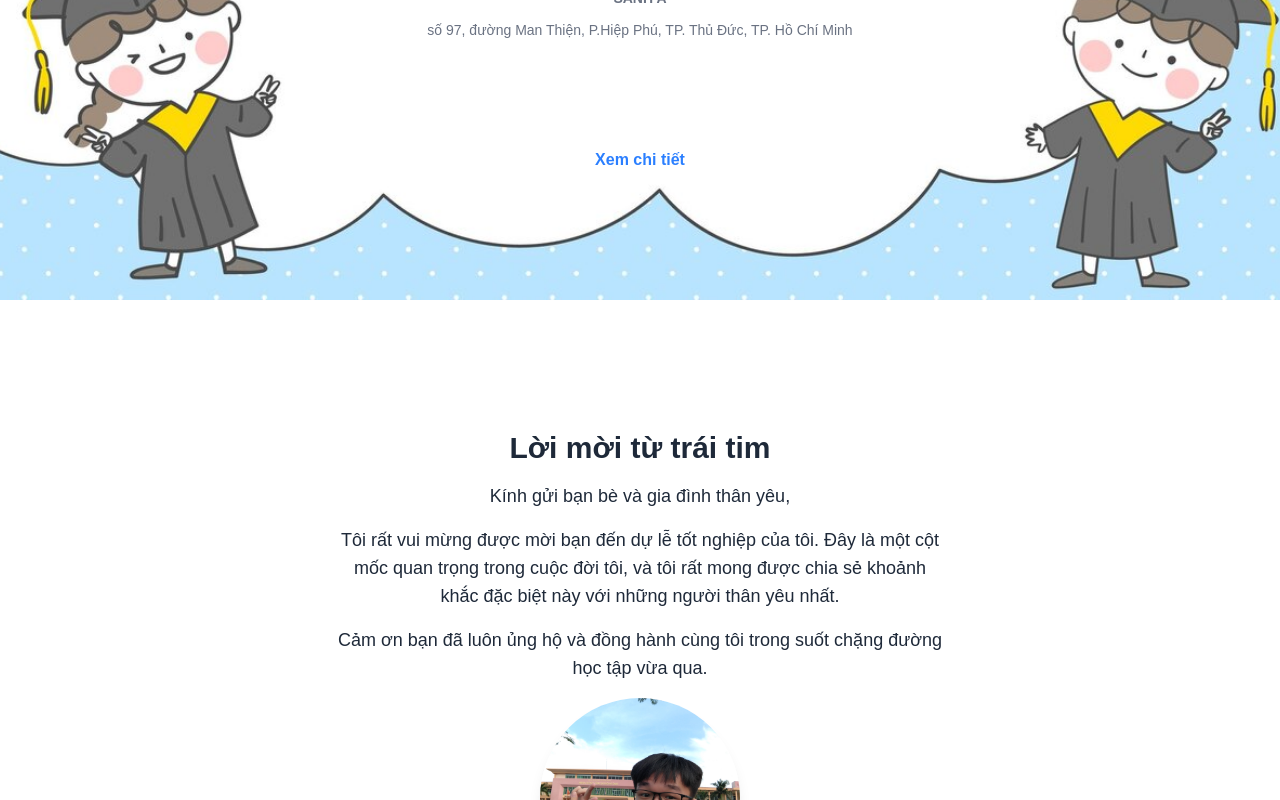
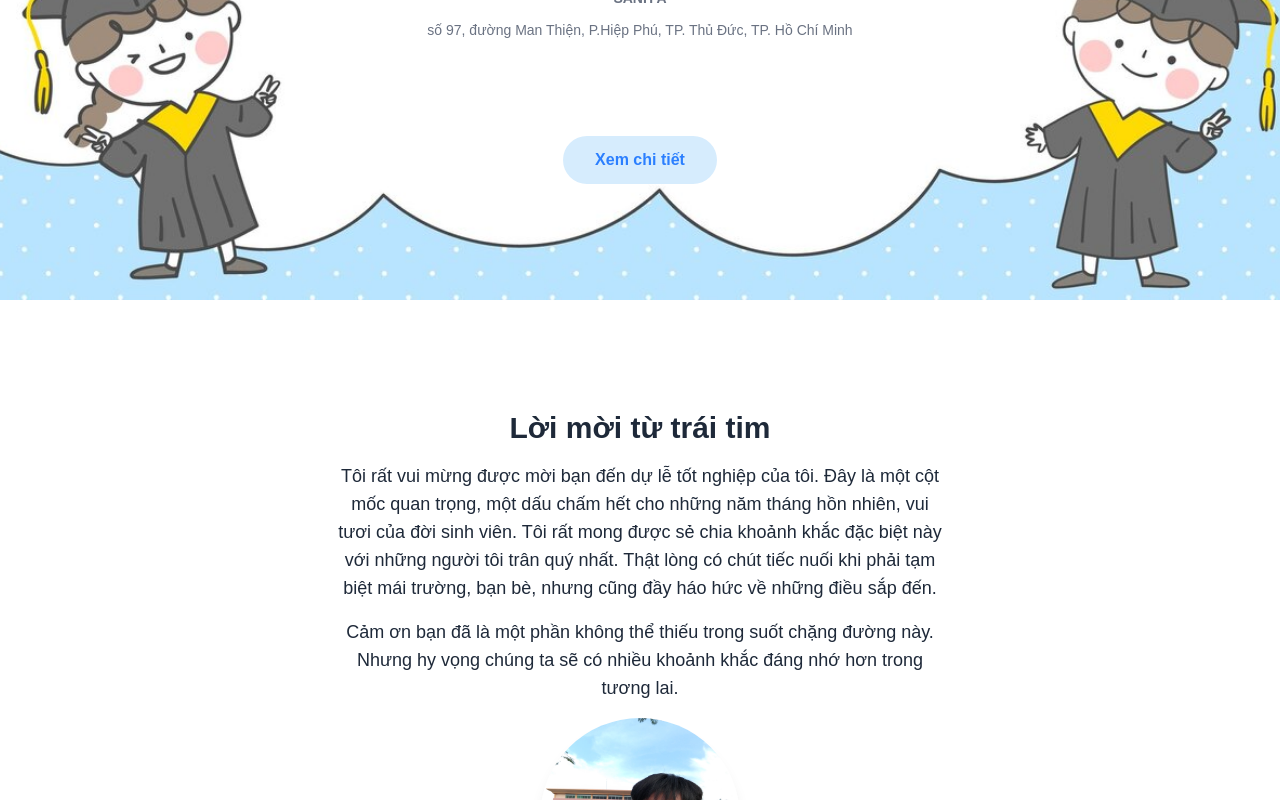
Before and after one commit to dinhhongkong/graduation-ceremony, a Next.js app: page / in a window 1280 px wide. Shown: the part 500-1300 px from the top of the page. Built offline with nearby package versions, Linux system fonts and the light colour scheme; a web font is replaced by a local one.

Commit message:
update: increase emotion

```diff
--- a/src/app/component/AudioPlayer.tsx
+++ b/src/app/component/AudioPlayer.tsx
@@ -1,8 +1,24 @@
 "use client";
+import { useEffect, useRef } from "react";
+
 const AudioPlayer = () => {
+  const audioRef = useRef<HTMLAudioElement>(null);
+
+  useEffect(() => {
+    const playAudio = () => {
+      audioRef.current?.play();
+      document.removeEventListener("click", playAudio); // Gỡ bỏ sau khi đã play
+    };
+
+    document.addEventListener("click", playAudio);
+    return () => {
+      document.removeEventListener("click", playAudio);
+    };
+  }, []);
+
   return (
-    <audio autoPlay loop>
-      <source src="/audio/WeGoWiththeSky.mp3" type="audio/mpeg" />
+    <audio ref={audioRef} loop>
+      <source src="/audio/minh-cung-nhau-dong-bang.mp3" type="audio/mpeg" />
       Trình duyệt của bạn không hỗ trợ thẻ audio.
     </audio>
   );
--- a/src/app/component/HeroSection.tsx
+++ b/src/app/component/HeroSection.tsx
@@ -68,7 +68,7 @@ const HeroSection = () => {
         </div>
         <button
           onClick={handleScrollToDetails}
-          className="bg-white text-blue-500 mt-4 md:mt-20 px-6 py-3 rounded-full font-semibold"
+          className="bg-gray-200 animate-pulse text-blue-500 button-flash-blue mt-4 md:mt-20 px-8 py-3 rounded-full font-semibold"
         >
           Xem chi tiết
         </button>
--- a/src/app/component/Memories.tsx
+++ b/src/app/component/Memories.tsx
@@ -7,7 +7,7 @@ const Memories = () => {
         <h2 className="text-3xl font-bold mb-4">Kỷ niệm đáng nhớ</h2>
         <p className="text-lg mb-8">
           Hãy cùng nhìn lại những khoảnh khắc đáng nhớ trong suốt hành trình học
-          tập của chúng ta.
+          tập nào.
         </p>
         <div className="grid grid-cols-1 sm:grid-cols-2 md:grid-cols-3 gap-4 justify-items-center">
           <Image
--- a/src/app/component/PersonalInvitation.tsx
+++ b/src/app/component/PersonalInvitation.tsx
@@ -8,15 +8,19 @@ const PersonalInvitation = () => {
     >
       <div className="max-w-2xl text-center p-8">
         <h2 className="text-3xl font-bold mb-4">Lời mời từ trái tim</h2>
-        <p className="text-lg mb-4">Kính gửi bạn bè và gia đình thân yêu,</p>
+        {/* <p className="text-lg mb-4">Kính gửi bạn bè và gia đình thân yêu,</p> */}
         <p className="text-lg mb-4">
           Tôi rất vui mừng được mời bạn đến dự lễ tốt nghiệp của tôi. Đây là một
-          cột mốc quan trọng trong cuộc đời tôi, và tôi rất mong được chia sẻ
-          khoảnh khắc đặc biệt này với những người thân yêu nhất.
+          cột mốc quan trọng, một dấu chấm hết cho những năm tháng hồn nhiên,
+          vui tươi của đời sinh viên. Tôi rất mong được sẻ chia khoảnh khắc đặc
+          biệt này với những người tôi trân quý nhất. Thật lòng có chút tiếc
+          nuối khi phải tạm biệt mái trường, bạn bè, nhưng cũng đầy háo hức về
+          những điều sắp đến.
         </p>
         <p className="text-lg mb-4">
-          Cảm ơn bạn đã luôn ủng hộ và đồng hành cùng tôi trong suốt chặng đường
-          học tập vừa qua.
+          Cảm ơn bạn đã là một phần không thể thiếu trong suốt chặng đường này.
+          Nhưng hy vọng chúng ta sẽ có nhiều khoảnh khắc đáng nhớ hơn trong
+          tương lai.
         </p>
         <Image
           src="/img/avatar.jpg" // Đảm bảo bạn có hình ảnh này trong thư mục public
--- a/src/app/globals.css
+++ b/src/app/globals.css
@@ -17,6 +17,19 @@
     --background: #0a0a0a;
     --foreground: #ededed;
   }
+}
+
+@keyframes flashBlue {
+  0%, 100% {
+    background-color: #b1e1fa;
+  }
+  50% {
+    background-color: #eaf2ff; /* Tailwind blue-100 */
+  }
+}
+
+.button-flash-blue {
+  animation: flashBlue 1.5s ease-in-out infinite;
 }
 
 body {
```
Also changed, not shown: 2 other files (tests, documents, lock files or other folders).
